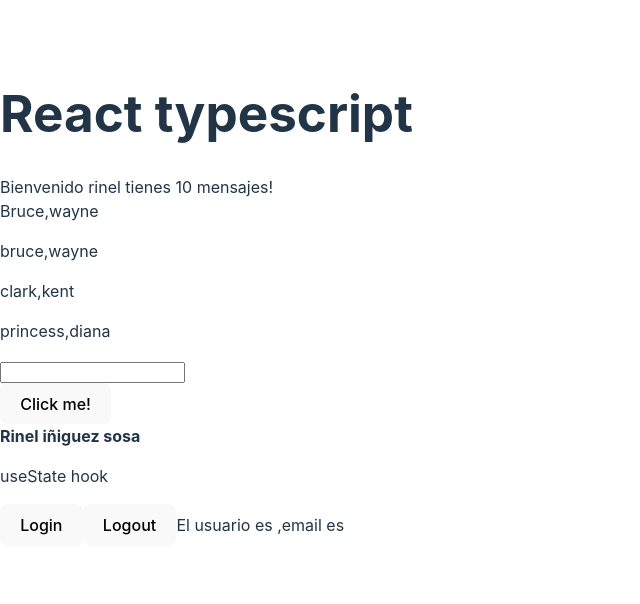
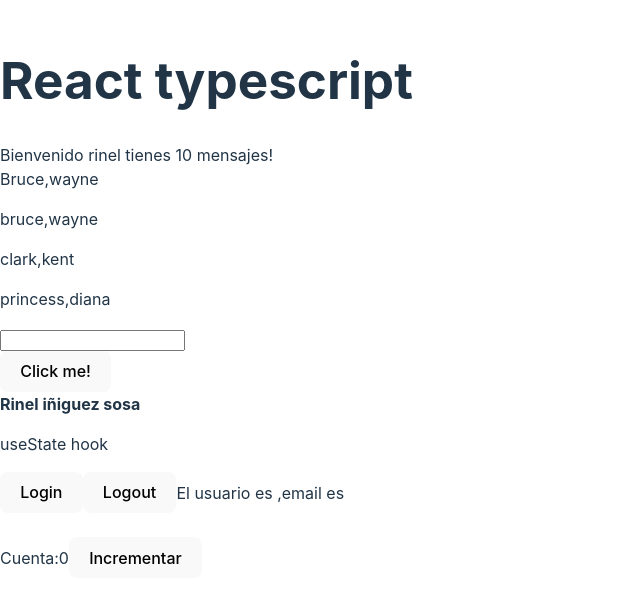
Before and after one commit to rineliniguezsosa/React-typescript, a React (Vite) app: page / in a window 1280 px wide. Shown: the part 102-706 px from the top of the page, without its empty margins (0-640 px from the left). Built offline with nearby package versions, Linux system fonts and the light colour scheme.

Commit message:
feat(App): agregando el elemento html <br> y el componente Counter

```diff
--- a/src/App.tsx
+++ b/src/App.tsx
@@ -51,6 +51,8 @@ const Herolist:HeroListype[] = [
       <Text styles={{color:'#213547',fontWeight:"bold"}}></Text>
       <p>useState hook</p>
       <User/>
+      <br></br>
+      <Counter/>
     </>
   )
 }
```
